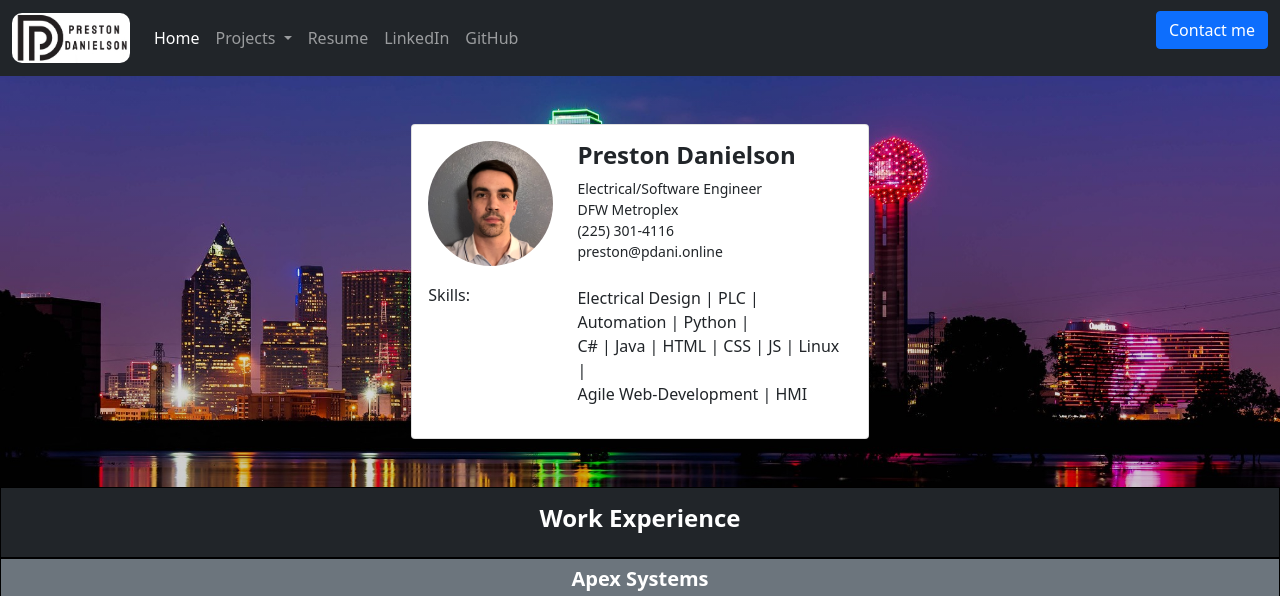
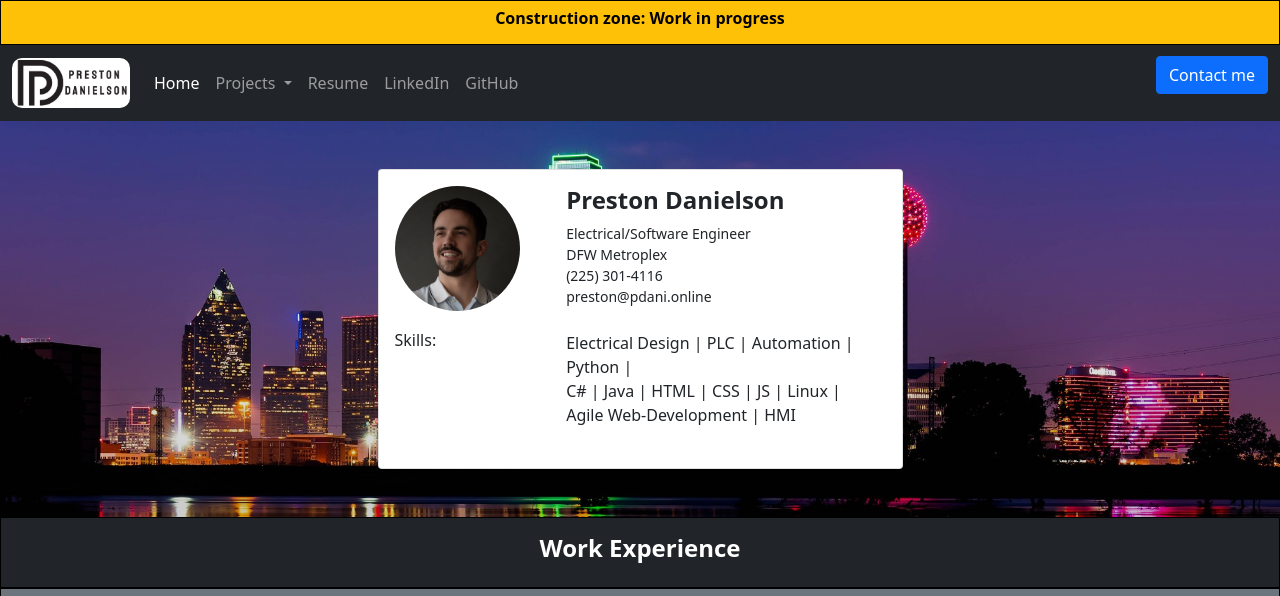
Before and after one commit to PDani96/Personal_Portfolio, a Django app: page / in a window 1280 px wide. Shown: the top 596 px of the page. Run offline with Django 4.2, Linux system fonts and the light colour scheme; parts of the project's set-up code (start-up, migrations or seed data) failed here and were passed over; some libraries are stand-ins or nearby versions.

Commit message:
Added new headshot and work descriptions. Formatted business card and added About me section.

```diff
--- a/website/templates/base.html
+++ b/website/templates/base.html
@@ -21,6 +21,9 @@
     <title>{% block title %}{% endblock %}</title>
 </head>
 <body>
+    <div class="d-flex p-2 bg-warning" style="justify-content:center; border: 1px solid black">
+        <h6 style="color:black"><b>Construction zone: Work in progress</b></h6>
+    </div>
     <nav class="navbar navbar-expand-sm navbar-dark bg-dark sticky-top">
         <div class="container-fluid">
             <a href="{% url 'home' %}" class="navbar-brand mb-0 h1">
--- a/website/templates/website/home.html
+++ b/website/templates/website/home.html
@@ -10,13 +10,13 @@
             <div class="row justify-content-center">
                 <div class="col-auto card-container mt-5 mb-5">
                     <div class="card-flip">
-                        <div class="card front">
+                        <div class="card front" style="height: 300px; width: 525px;">
                             <div class="container-fluid p-3">
                                 <div class="row">
                                     <div class="col-4">
                                         <div class="avatar-big">
                                             <img class="avatar-img rounded-circle"
-                                                 src="{% static 'img/headshot.jpg' %}"
+                                                 src="{% static 'img/headshot1.jpg' %}"
                                             />
                                         </div>
                                     </div>
@@ -44,9 +44,16 @@
                                 </div>
                             </div>
                         </div>
-                        <div class="card back">
-                            <div class="shadow-lg p-3 bg-white rounded">
-                                About me: TO-DO
+                        <div class="card back" style="height: 300px; width: 525px;">
+                            <div class="row pt-3 px-3">
+                                <h6>About me:</h6>
+                            </div>
+                            <div class="row px-3">
+                                <p>
+                                    &emsp;Engineer with 6+ years of experience in software development and electrical design.
+                                    Experienced in all phases of the Agile software development lifecycle, as well as commisioning live controls systems and on-site troubleshooting.
+                                    Seeking a position to grow my software skills, while utilizing my knowledge of hardware and electrical engineering fundamentals.
+                                </p>
                             </div>
                         </div>
                     </div>
@@ -76,8 +83,7 @@
                                 <h5 class="card-title">Engineering Consultant</h5>
                                 <p class="card-text"><b>2021-2022</b></p>
                                 <p class="card-text">
-                                    Sub-contracted work for Boeing to assist in research and development of robotic manufacturing systems.
-                                    Worked remotely with a small team of engineers on electrical design, PLC logic, robotics, and HMI development.
+                                    Sub-contracted work with Boeing Research and Development team to design a cobot platform for aircraft maintenance and manufacturing.
                                 </p>
                             </div>
                         </div>
@@ -101,11 +107,10 @@
                         </div>
                         <div class="col-md-8">
                             <div class="card-body">
-                                <h5 class="card-title">Controls Engineer</h5>
+                                <h5 class="card-title">Automation & Controls Engineer</h5>
                                 <p class="card-text"><b>2018-2021</b></p>
                                 <p class="card-text">
-                                    Sub-contracted work for Boeing to assist in research and development of robotic manufacturing systems.
-                                    Worked remotely with a small team of engineers on electrical design, PLC logic, robotics, and HMI development.
+                                    Designed and commissioned PLC controls and electrical panels for airport baggage handling systems and UPS parcel sorting systems.
                                 </p>
                             </div>
                         </div>
@@ -132,8 +137,7 @@
                                 <h5 class="card-title">Electrical Engineering Intern</h5>
                                 <p class="card-text"><b>2017-2018</b></p>
                                 <p class="card-text">
-                                    Sub-contracted work for Boeing to assist in research and development of robotic manufacturing systems.
-                                    Worked remotely with a small team of engineers on electrical design, PLC logic, robotics, and HMI development.
+                                    Designed and commissioned PLC controls systems to monitor and control environmental conditions of Battery Energy Storage Systems.
                                 </p>
                             </div>
                         </div>
@@ -157,11 +161,10 @@
                         </div>
                         <div class="col-md-8">
                             <div class="card-body">
-                                <h5 class="card-title">Software Engineering Consultant</h5>
+                                <h5 class="card-title">Software Engineer</h5>
                                 <p class="card-text"><b>2016-2017</b></p>
                                 <p class="card-text">
-                                    Sub-contracted work for Boeing to assist in research and development of robotic manufacturing systems.
-                                    Worked remotely with a small team of engineers on electrical design, PLC logic, robotics, and HMI development.
+                                    Programmer on a full-stack scrum development team to update and maintain enterprise web applications for Southwest Airlines.
                                 </p>
                             </div>
                         </div>
```
Also changed, not shown: static/img/full_body1.jpeg (added), static/img/headshot.jpg (deleted), static/img/headshot1.jpg (added).
